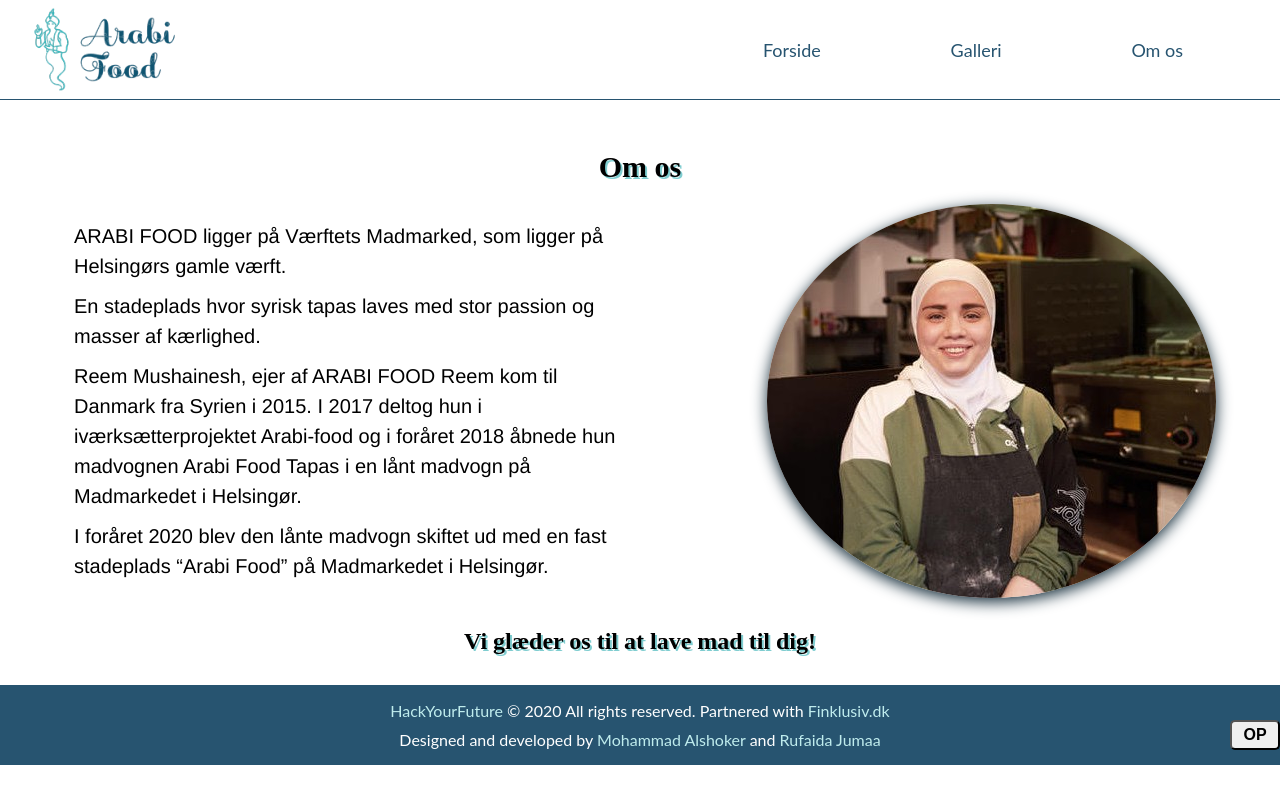
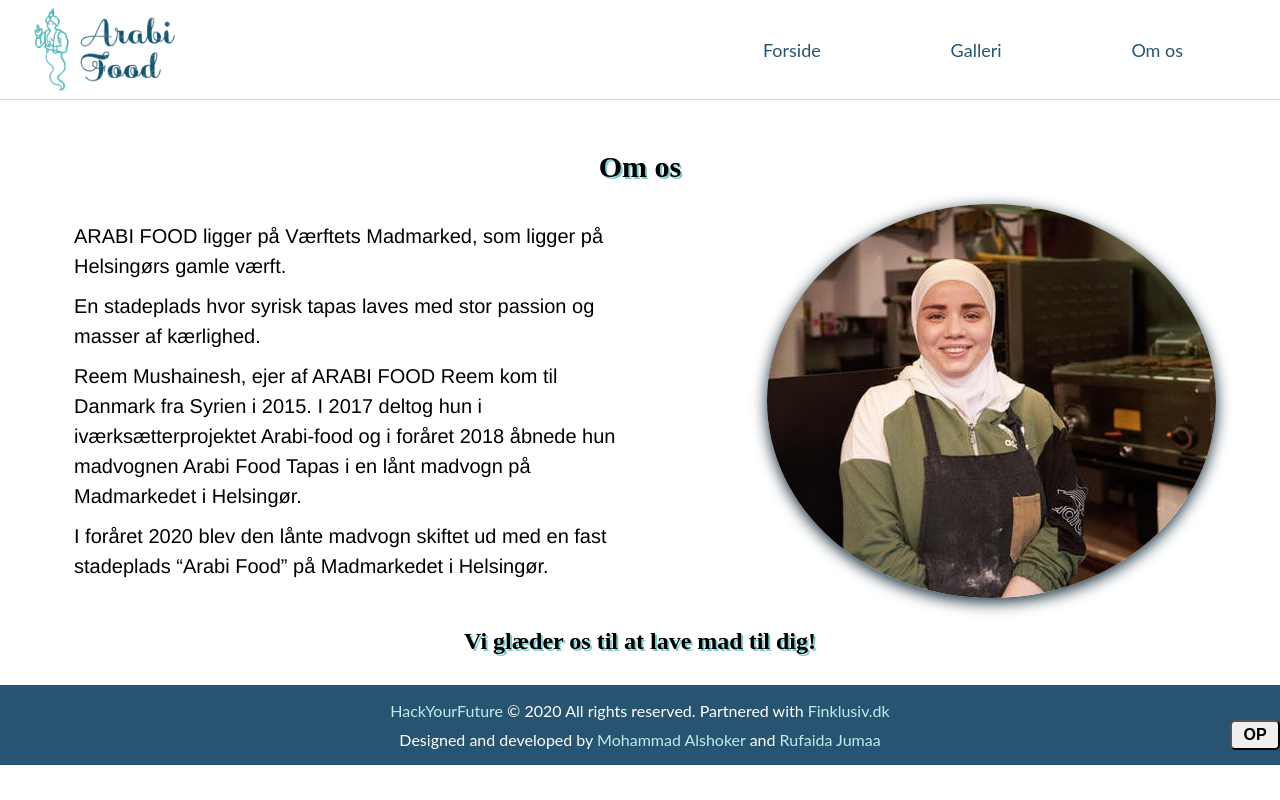
Before and after one commit to rufaidaju/ArabiFoodTapas, a React (Create React App) app: page /about in a window 1280 px wide. Built offline with nearby package versions, Linux system fonts and the light colour scheme.

Commit message:
change color of navbar bottom

```diff
--- a/src/App.css
+++ b/src/App.css
@@ -15,7 +15,7 @@
   justify-content: center;
   background-color: #fff;
   height: 100px;
-  border-bottom: #275470 1px solid;
+  border-bottom: 1px solid #CCD4D8;
   position: sticky;
   top: 0;
   z-index: 1;
--- a/src/components/pages/Content.js
+++ b/src/components/pages/Content.js
@@ -26,7 +26,7 @@
 
       <div className="box-cont">
         <p>
-          Ud over lækre syriske tapas kan du også få himmelske Falafler, lækker
+          Ud over lækker syriske tapas kan du også få himmelske Falafler, lækker
           Sfeha, fantastisk Shish Kebab, fløjlsblød Hummus og en hel masse andre
           spændende syriske retter. Se vores <span><Link className="navbarItem" to="/gallery"> Galleri.</Link></span>
         </p>
```
